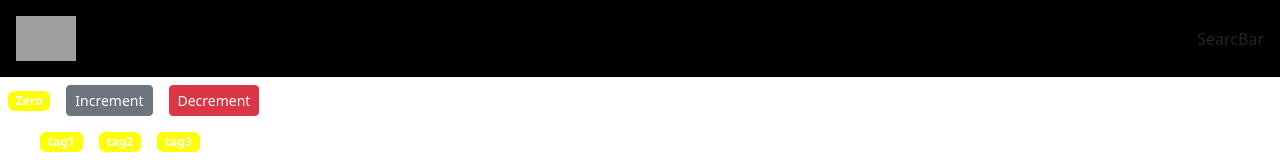
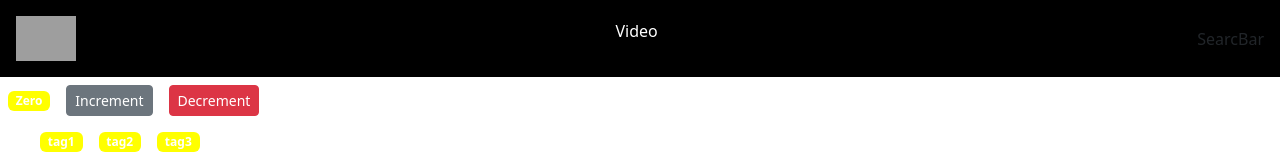
Before and after one commit to Aditya664/ReactPrcatice, a React (Create React App) app: page /new in a window 1280 px wide. Shown: the top 160 px of the page. Built offline with nearby package versions, Linux system fonts and the light colour scheme; grey boxes are pictures that could not be loaded.

Commit message:
Learned conditional rendering

```diff
--- a/src/components/Navbar.jsx
+++ b/src/components/Navbar.jsx
@@ -9,6 +9,9 @@ const Navbar = () => (
     <Link to="/" style={{ display: 'flex', alignItems: 'center' }}>
       <img src={logo} alt="logo" height={45} />
     </Link>
+    <Link to="/video/3" style={{ display: 'flex', color: 'white', alignItems: 'center' }}>
+      <p>Video</p>
+    </Link>
     <SearcBar />
   </Stack>
 )
--- a/src/components/NewProj.jsx
+++ b/src/components/NewProj.jsx
@@ -10,13 +10,19 @@ class NewProj extends Component {
                 <span className={this.getBadgeClasses()}>{this.formatCounter()}</span>
                 <button onClick={() => this.increment()} className='btn btn-secondary btn-sm m-2'>Increment</button>
                 <button onClick={() => this.decrement()} className='btn btn-danger btn-sm m-2'>Decrement</button>
-                <ul>
-                    {this.state.tags.map(tag => <li className={this.getBadgeClasses()} key={tag}>{tag}</li>)}
-                </ul>
+
+                {this.renderTags()}
             </React.Fragment>
         );
     }
 
+
+    renderTags() {
+        if (this.state.tags.length === 0) return <p>There are no tags!</p>;
+        return <ul>
+            {this.state.tags.map(tag => <li className={this.getBadgeClasses()} key={tag}>{tag}</li>)}
+        </ul>
+    }
     getBadgeClasses() {
         let classes = 'badge m-2 badge-';
         classes += (this.state.count === 0) ? 'warning' : 'primary';
```
